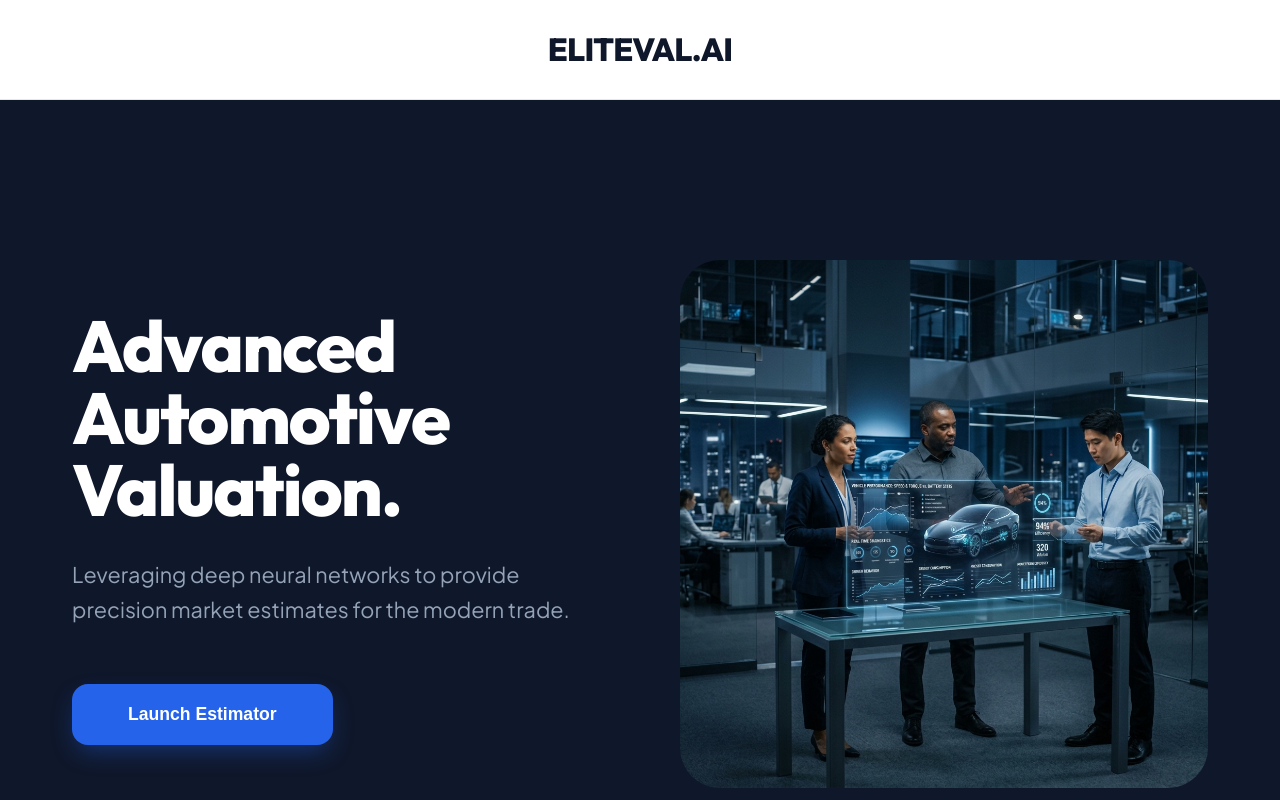
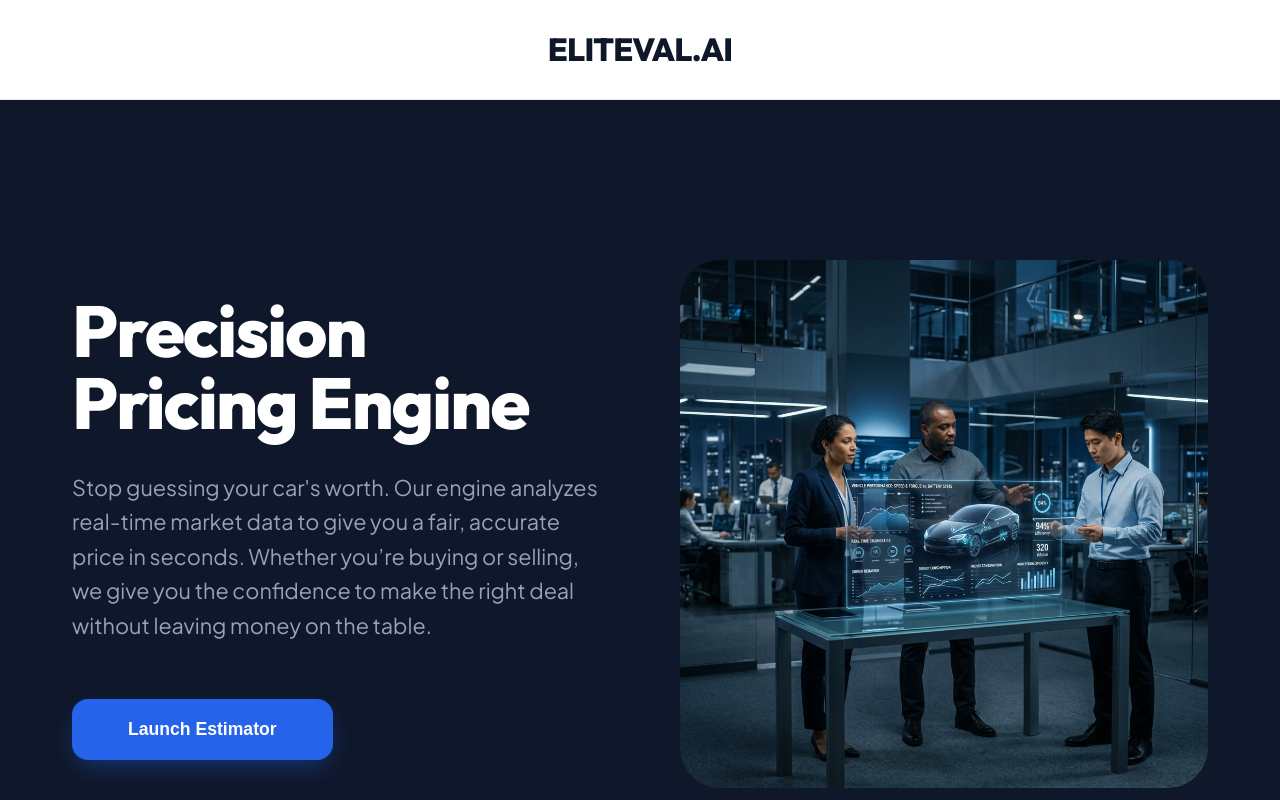
Before and after one commit to mohamedtalaat2003/CarPrice-Microservices, a React (Vite) app in the folder frontend/: page / in a window 1280 px wide. Shown: the top 800 px of the page. Built offline with nearby package versions, Linux system fonts and the light colour scheme.

Commit message:
Content Update: Refined Hero heading and description

```diff
--- a/frontend/src/App.tsx
+++ b/frontend/src/App.tsx
@@ -77,8 +77,8 @@ const App: React.FC = () => {
             <section className="hero">
                 <div className="container hero-grid">
                     <div className="hero-content">
-                        <h1>Advanced Automotive Valuation.</h1>
-                        <p>Leveraging deep neural networks to provide precision market estimates for the modern trade.</p>
+                        <h1>Precision Pricing Engine</h1>
+                        <p>Stop guessing your car's worth. Our engine analyzes real-time market data to give you a fair, accurate price in seconds. Whether you’re buying or selling, we give you the confidence to make the right deal without leaving money on the table.</p>
                         <button
                             className="btn-primary"
                             onClick={() => predictorRef.current?.scrollIntoView({ behavior: 'smooth' })}
```
